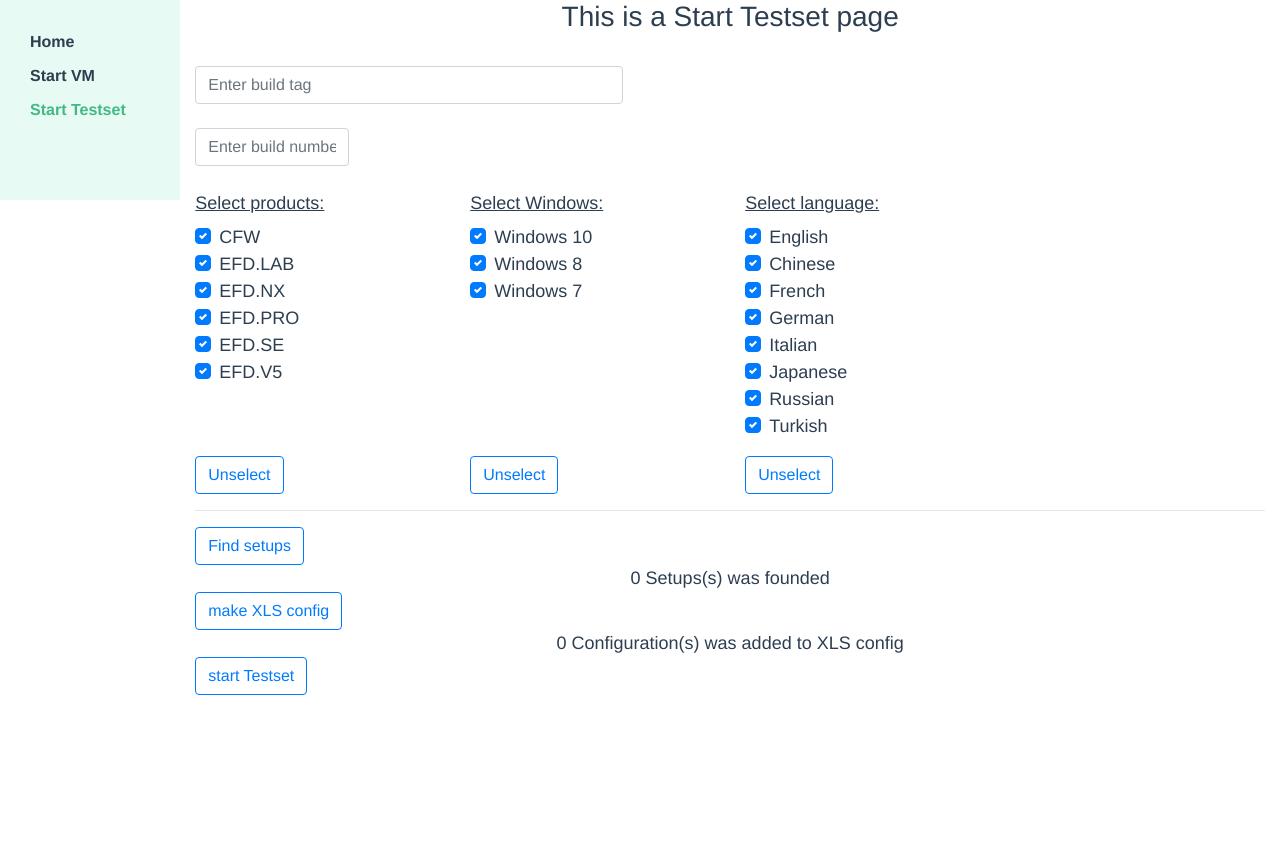
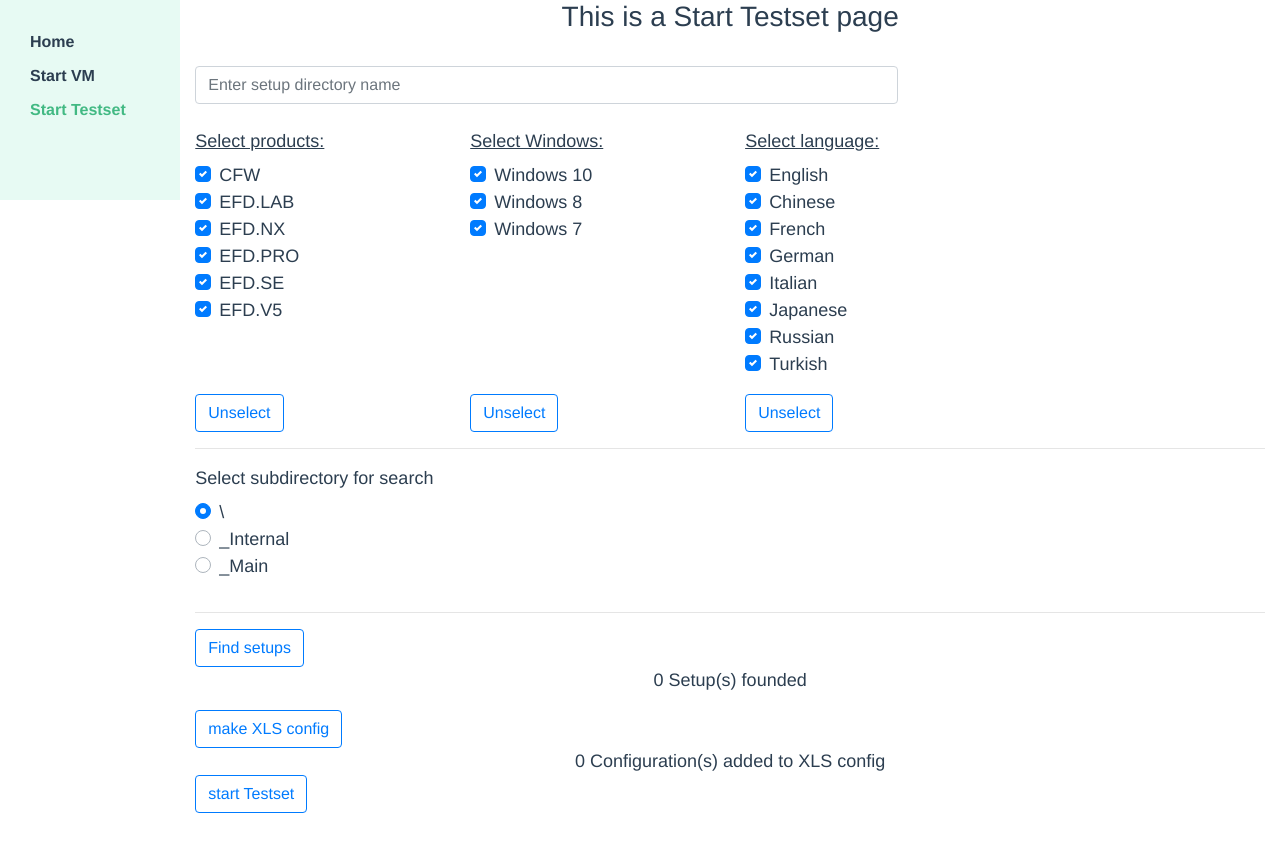
Before and after one commit to Victor-40/vue_client, a Vue app: page /starttestset in a window 1280 px wide. Shown: the top 852 px of the page. Before the commit the page ends 800 px from the top, so only its background shows below. Built offline with nearby package versions, Linux system fonts and the light colour scheme.

Commit message:
start testset wip

```diff
--- a/src/views/startTestset.vue
+++ b/src/views/startTestset.vue
@@ -4,15 +4,11 @@
 
     <b-container class="bv-example-row">
       <b-row class="text-center">
-        <b-col cols="5" class="mb-4 mt-4">
-            <b-form-input v-model="buildTag" placeholder="Enter build tag" trim></b-form-input>
+        <b-col cols="8" class="mb-4 mt-4">
+            <b-form-input v-model="dirName" placeholder="Enter setup directory name" trim></b-form-input>
         </b-col>
       </b-row>
-      <b-row>
-        <b-col cols="2" class="mb-4">
-            <b-form-input v-model="buildNum" placeholder="Enter build number" trim></b-form-input>
-        </b-col>
-      </b-row>
+
       <b-row>
         <b-col cols="3" class="la">
           <b-form-group label="Select products:" class="ttl">
@@ -56,6 +52,7 @@
           </b-form-group>
         </b-col>
       </b-row>
+
       <b-row>
         <b-col cols="3" class="la">
           <b-button variant="outline-primary" @click="selectedProd = []">Unselect</b-button>
@@ -67,6 +64,21 @@
           <b-button variant="outline-primary" @click="selectedLang = []">Unselect</b-button>
         </b-col>
       </b-row>
+
+      <hr>
+      <b-row class="text-left">
+        <b-col  class="myfont">
+          <b-form-group label="Select subdirectory for search">
+            <b-form-radio-group
+                    id="radio-group-1"
+                    v-model="selectedSubDir"
+                    :options="options"
+                    name="radio-options"
+                    stacked
+            ></b-form-radio-group>
+          </b-form-group>
+        </b-col>
+      </b-row>
       <hr>
       <b-row class="text-left">
         <b-col>
@@ -75,22 +87,32 @@
       </b-row>
       <b-row>
         <b-col class="myfont">
-          {{countSetups}} Setups(s) was founded
+          {{countSetups}} Setup(s) founded
+          <div v-if="showSpinner">
+            <b-spinner variant="primary" label="Spinning"></b-spinner>
+          </div>
+
+          <div class="text-left">
+            <ul>
+              <li v-for="item in respCfg" :key="item">{{item}}</li>
+            </ul>
+          </div>
+
         </b-col>
       </b-row>
       <b-row class="text-left">
         <b-col>
-          <b-button variant="outline-primary" @click="findSetups">make XLS config</b-button>
+          <b-button variant="outline-primary" @click="makeXls">make XLS config</b-button>
         </b-col>
       </b-row>
       <b-row >
         <b-col class="myfont">
-          {{countSetups}} Configuration(s) was added to XLS config
+          {{cfgCount}} Configuration(s) added to XLS config
         </b-col>
       </b-row>
       <b-row class="text-left">
         <b-col>
-          <b-button variant="outline-primary" @click="findSetups">start Testset</b-button>
+          <b-button variant="outline-primary" @click="startTestset">start Testset</b-button>
         </b-col>
       </b-row>
 
@@ -99,20 +121,21 @@
     <br>
     <br>
 
-    {{buildTag}} <br>
-    {{buildTagClear}}
+
 
   </div>
 </template>
 
 <script>
 import axios from "axios";
+// let path = require("path")
 
 export default {
   name: "startTestset",
   data() {
     return {
-      buildTag: '',
+      apiPath: "http://rum-cherezov-dt:5001/api",
+      dirName: '',
       // buildNum: '',
       selectedProd: ["CFW", "EFD.LAB", "EFD.NX", "EFD.PRO", "EFD.SE", "EFD.V5"],
       optionsProd: [
@@ -148,44 +171,71 @@ export default {
         { text: 'Russian', value: 'Russian'},
         { text: 'Turkish', value: 'Turkish'},
       ],
+      showSpinner: false,
+      fullCfg: [],
+      cfgCount: 0,
       countSetups: 0,
       setupParams: {},
       vs2017: false,
-      subdir: '',
       respCfg: {},
+      selectedSubDir: '',
+      options: [
+        { text: '\\', value: '' },
+        { text: '_Internal', value: '_Internal' },
+        { text: '_Main', value: '_Main'}
+
+      ]
     }
   },
 
   methods: {
     findSetups() {
-      const path = "http://rum-cherezov-dt:5001/api/findsetups";
+      // let pathSetup = path.join(this.apiPath, "findsetups");
+      const pathSetup = this.apiPath + '/' + 'findsetups';
+      console.log(pathSetup)
       // showParam = true;
-      this.setupParams.build = this.buildNum;
-      this.setupParams.tag = this.buildTagClear;
-      this.setupParams.subdir = this.subdir;
+      this.setupParams.dirname = this.dirName;
+      // this.setupParams.tag = this.buildTagClear;
+      this.setupParams.subdir = this.selectedSubDir;
       this.setupParams.products = this.selectedProd;
       this.setupParams.vs2017 = this.vs2017;
 
-      axios.post(path, this.setupParams).then(response => {
+      this.showSpinner = true;
+      axios.post(pathSetup, this.setupParams).then(response => {
+        this.showSpinner = false;
         this.respCfg = response.data;
         // console.log( this.respCfg );
         this.countSetups = this.respCfg.length;
+
       });
 
+    },
+    makeXls() {
+      // const path = "http://rum-cherezov-dt:5001/api/makexls";
+      const pathXls = this.apiPath + '/' + 'makexls';
+      axios
+              .post(pathXls, this.respCfg)
+              .then(res => {
+                this.fullCfg = res.data;
+                this.cfgCount = this.fullCfg.length;
+              })
+              .catch(error => {
+                // eslint-disable-next-line
+                console.error(error);
+              });
+    },
+    startTestset() {
+      // const path = "http://rum-cherezov-dt:5001/api/start_testset";
+      const pathStart = this.apiPath + '/' + 'start_testset';
+      axios
+          .get(pathStart)
+          .then(response  => {
+            console.log(response.data);
+          })
     }
 
-  },
-  computed: {
-    buildTagClear() {
-      return this.buildTag.replace("git--", "")
-    },
-    buildNum() {
-      return this.buildTagClear.match(/\.(\d\d\d\d)_/) ? this.buildTagClear.match(/\.(\d\d\d\d)_/)[1] : "";
-    }
-  },
-  mounted: function() {
+  }
 
-  },
 }
 </script>
 <style>
```
